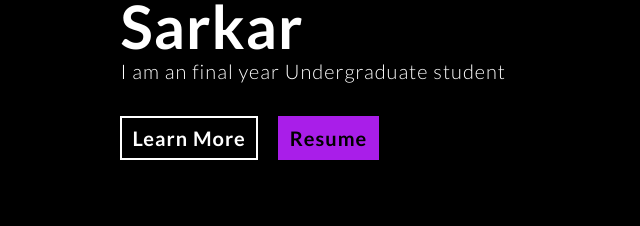
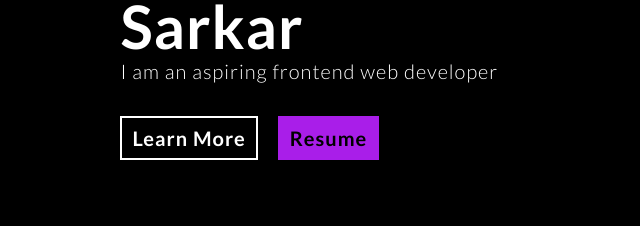
Before and after one commit to Dizza420/portfolio, a plain HTML site: page index.html in a window 1280 px wide. Shown: the part 276-502 px from the top of the page, 0-640 px from the left. Drawn offline with Linux system fonts and the light colour scheme.

Commit message:
changes-3

```diff
--- a/index.html
+++ b/index.html
@@ -20,7 +20,7 @@
 	<section class="intro">
         <div class="intro-p">
 		 <div style="font-size: 40px;">Hey <br><span style="font-size: 3.75rem;line-height: 60px;">I am Adrija Sarkar</span> </div>
-		 <div style="font-weight: 300;">I am an final year Undergraduate student</div>
+		 <div style="font-weight: 300;">I am an aspiring frontend web developer</div>
 			<div class="intro-bt">
 				<a href="#projects" class="intro-bt-1">Learn More</a>
 				<a href="Adrija Sarkar Resume.pdf"download class="intro-bt-2">Resume</a></div></div>
```
